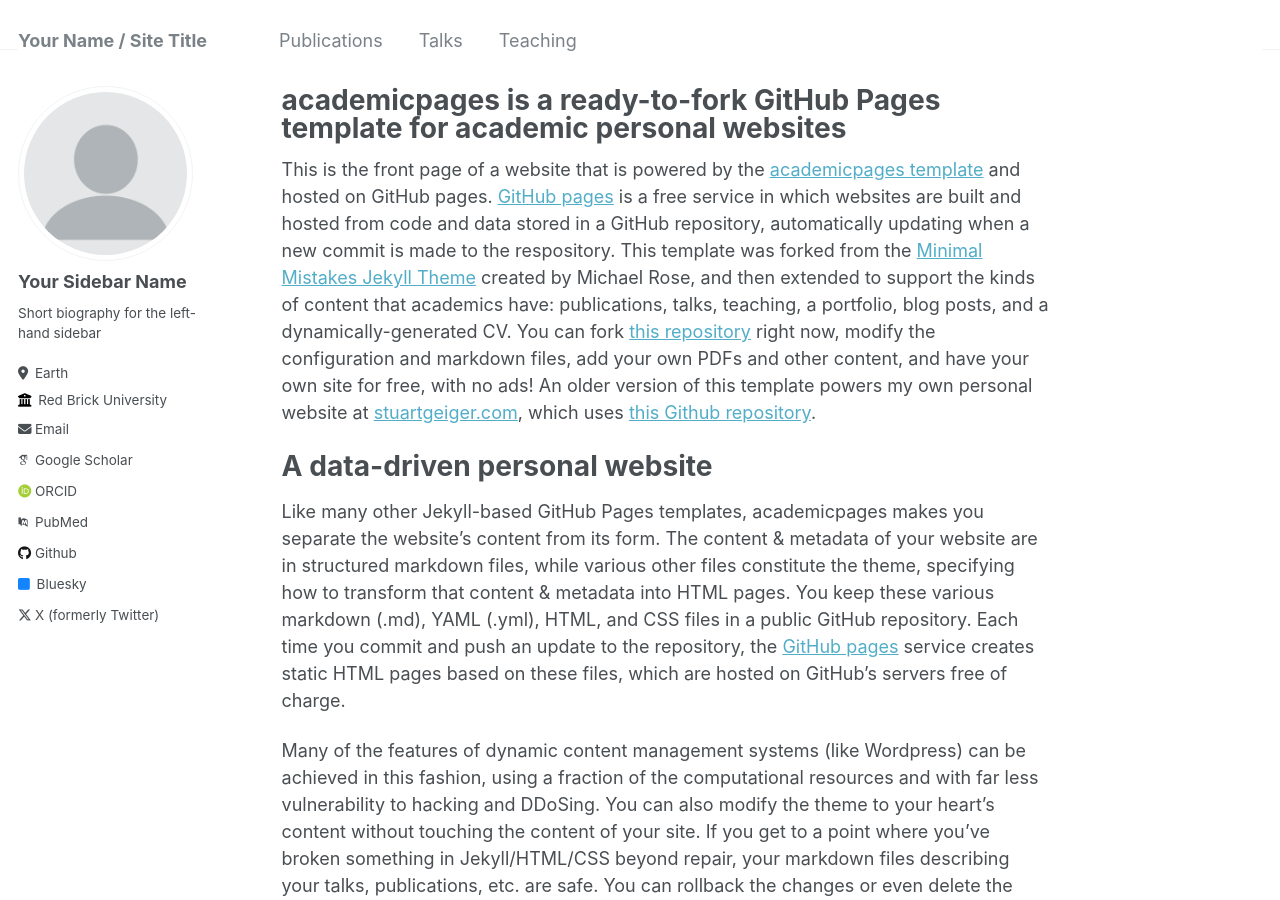
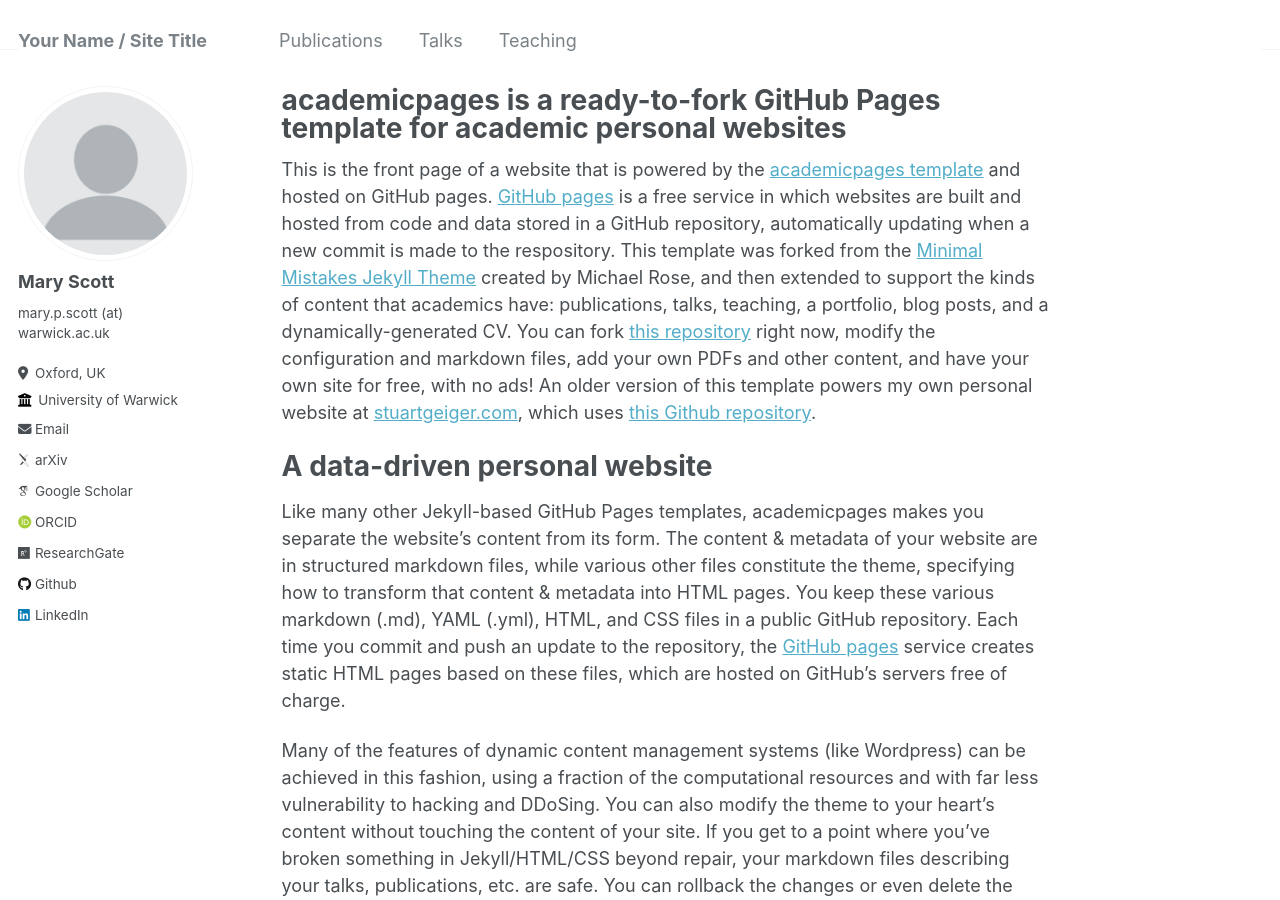
Before and after one commit to mary-python/mary-python.github.io, a Jekyll site: the page built from _pages/about.md, in a window 1280 px wide and 900 px high. Built offline with Jekyll 4.4.1, drawn with Linux system fonts in a browser that asks for light colours; some web fonts are replaced; part of the change alters nothing that is shown.

Commit message:
Update _config.yml

```diff
--- a/_config.yml
+++ b/_config.yml
@@ -22,55 +22,24 @@ repository               : "academicpages/academicpages.github.io"
 author:
   # Biographic information
   avatar           : "profile.png"
-  name             : "Your Sidebar Name"
-  pronouns         : # example: "she/her"
-  bio              : "Short biography for the left-hand sidebar"
-  location         : "Earth"
-  employer         : "Red Brick University"
+  name             : "Mary Scott"
+  bio              : "mary.p.scott (at) warwick.ac.uk"
+  location         : "Oxford, UK"
+  employer         : "University of Warwick"
   uri              : # URL
-  email            : "none@example.org"
+  email            : "Mary.P.Scott@warwick.ac.uk"
 
   # Academic websites
-  arxiv            : # URL - Update with the correct link to your profile
-  googlescholar    : "https://scholar.google.com/citations?user=PS_CX0AAAAAJ"
-  impactstory      : # URL
-  orcid            : "http://orcid.org/yourorcidurl"
-  pubmed           : "https://www.ncbi.nlm.nih.gov/pubmed/?term=john+snow"
-  researchgate     : # URL
+  arxiv            : "https://arxiv.org/a/scott_m_3.html"
+  googlescholar    : "https://scholar.google.com/citations?user=28pMRUgAAAAJ&hl=en"
+  orcid            : "https://orcid.org/0000-0003-0799-5840"
+  researchgate     : "https://www.researchgate.net/profile/Mary_Scott28"
 
   # Repositories and software development
-  bitbucket        : # Username - Update with your username on the site
-  codepen          : # Username
-  dribbble         : # Username
-  github           : "academicpages"
-  kaggle           : # Username
-  stackoverflow    : # User number or user number and name (i.e., use "1" or "1/jeff-atwood")
+  github           : "mary-python"
 
   # Social media
-  bluesky          : "bsky.app" # Replace this with you Bluesky username
-  facebook         : # Username
-  flickr           : # Username
-  foursquare       : # Username
-  goodreads        : # Username
-  google_plus      : # Username
-  keybase          : # Username
-  instagram        : # Username
-  lastfm           : # Username
-  linkedin         : # Username
-  mastodon         : # URL
-  medium           : # URL
-  pinterest        : # Username
-  soundcloud       : # Username
-  steam            : # Username
-  telegram         : # URL
-  tumblr           : # Username
-  twitter          : "UniofOxford"  # Replace this with your X / Twitter handle
-  vine             : # Username
-  weibo            : # Username
-  wikipedia        : # Username
-  xing             : # Username
-  youtube          : # Username
-  zhihu            : # URL
+  linkedin         : "https://www.linkedin.com/in/mary-scott-privacy/"
 
 
 # Site Settings
```
